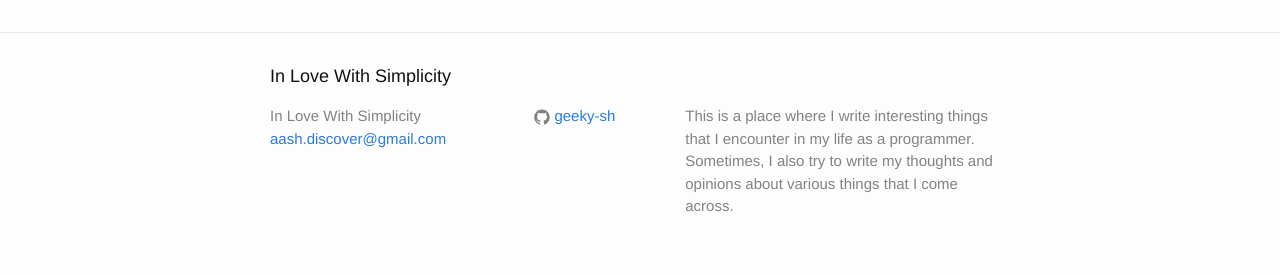
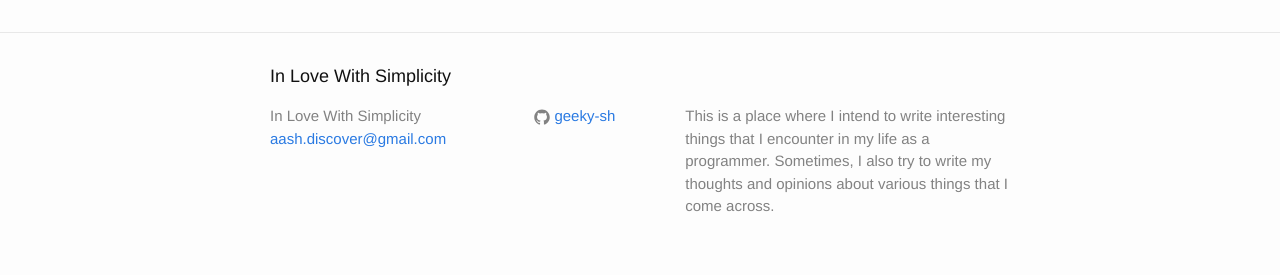
Before and after one commit to geeky-sh/geeky-sh.github.io, a Jekyll site: the page built from index.html, in a window 1280 px wide. Shown: the part 1344-1619 px from the top of the page. Built offline with Jekyll 4.4.1, drawn with Linux system fonts in a browser that asks for light colours; Markdown is read by kramdown in place of the engine named in the settings.

Commit message:
changing about text

```diff
--- a/_config.yml
+++ b/_config.yml
@@ -2,7 +2,7 @@
 title: In Love With Simplicity
 email: aash.discover@gmail.com
 description: > # this means to ignore newlines until "baseurl:"
-  This is a place where I  write interesting things that I encounter
+  This is a place where I intend to write interesting things that I encounter
   in my life as a programmer. Sometimes, I also try to write my thoughts
   and opinions about various things that I come across.
 baseurl: "" # the subpath of your site, e.g. /blog/
```
